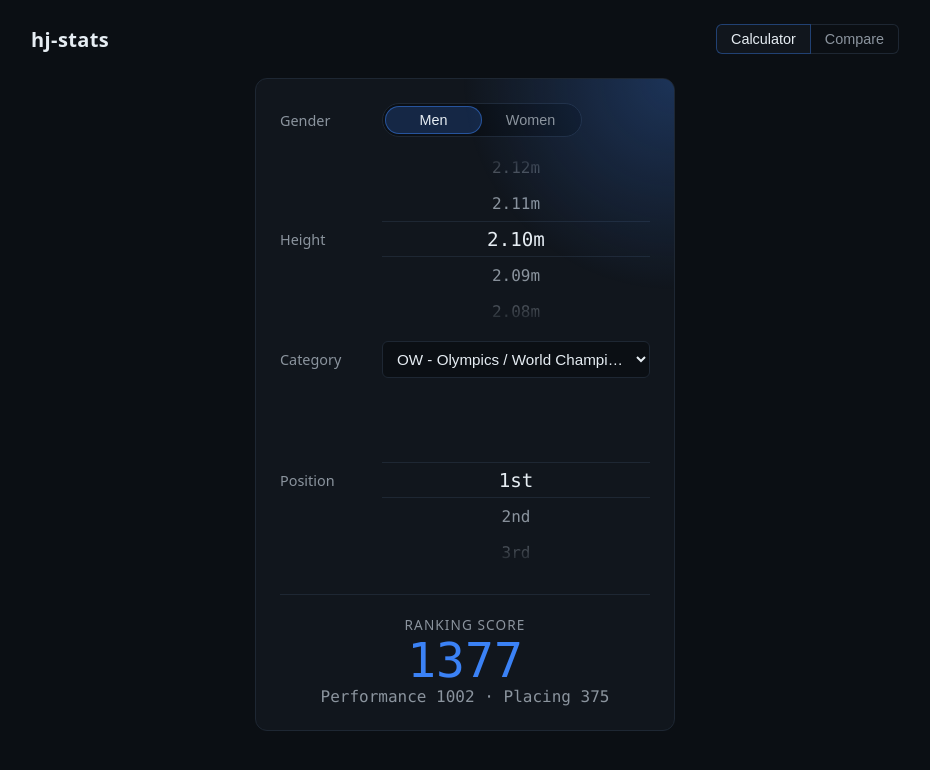
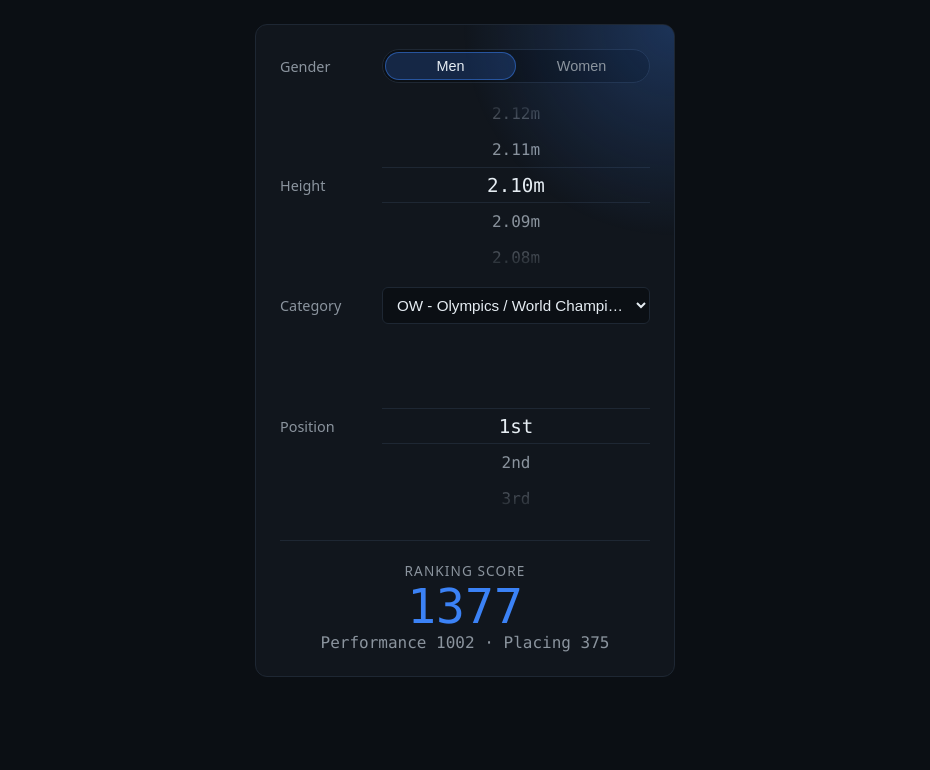
Before and after one commit to bahno/hj-stats, a React (Vite) app: page / in a window 1280 px wide. Shown: the top 770 px of the page, without its empty margins (175-1105 px from the left). Built offline with nearby package versions, Linux system fonts and the light colour scheme.

Commit message:
feat: remove topbar from App component and adjust CategorySelect options mapping

```diff
--- a/src/App.tsx
+++ b/src/App.tsx
@@ -7,10 +7,6 @@ export default function App() {
   const [view, setView] = useState<View>('calculator');
   return (
     <main className="app">
-      <header className="topbar">
-        <h1>hj-stats</h1>
-        <Nav value={view} onChange={setView} />
-      </header>
       {view === 'calculator' ? <Calculator /> : <Compare />}
     </main>
   );
--- a/src/components/inputs/CategorySelect.tsx
+++ b/src/components/inputs/CategorySelect.tsx
@@ -1,8 +1,11 @@
 import type { Category, CategoryCode } from '../../data/types';
+import { WheelPicker, type WheelOption } from './WheelPicker'
 
 export function CategorySelect({
   categories, value, onChange,
 }: { categories: Category[]; value: CategoryCode; onChange: (c: CategoryCode) => void }) {
+  const options: WheelOption[] = [...categories]
+    .map((m) => ({ value: categories.indexOf(m), label: `${m.code}` }));
   return (
     <label className="field">
       <span>Category</span>
--- a/src/styles.css
+++ b/src/styles.css
@@ -156,7 +156,7 @@ body {
   grid-template-columns: 1fr 1fr;
   align-items: center;
   width: 100%;
-  max-width: 200px;
+  max-width: 300px;
   height: 34px;
   padding: 2px;
   border: 1px solid var(--line);
```
